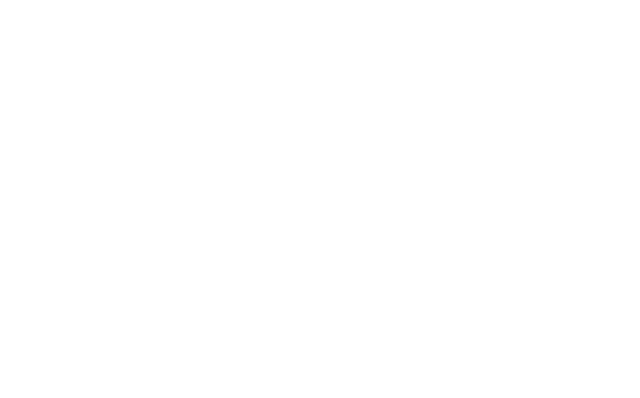
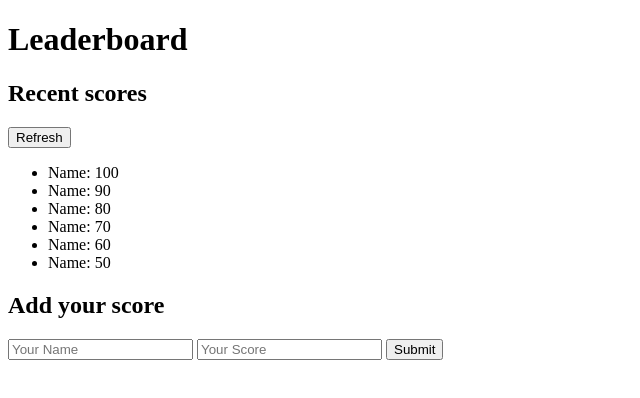
Before and after one commit to akezeth/Leaderboard, a website built with webpack: page src/index.html in a window 1280 px wide. Shown: the whole page, without its empty margins (0-640 px from the left). Built offline with nearby package versions, Linux system fonts and the light colour scheme.

Commit message:
Add basic page structure

```diff
--- a/src/index.html
+++ b/src/index.html
@@ -1,12 +1,54 @@
 <!DOCTYPE html>
 <html lang="en">
-<head>
-  <meta charset="UTF-8">
-  <meta http-equiv="X-UA-Compatible" content="IE=edge">
-  <meta name="viewport" content="width=device-width, initial-scale=1.0">
-  <title>Document</title>
-</head>
-<body>
-
-</body>
+  <head>
+    <meta charset="UTF-8" />
+    <meta http-equiv="X-UA-Compatible" content="IE=edge" />
+    <meta name="viewport" content="width=device-width, initial-scale=1.0" />
+    <title>Document</title>
+  </head>
+  <body>
+    <div class="container">
+      <div class="header">
+        <div class="title">
+          <h1>Leaderboard</h1>
+        </div>
+      </div>
+      <div class="details">
+        <div class="scoreBoard">
+          <div class="recentScore">
+            <h2 class="recentScoreTitle">Recent scores</h2>
+            <button type="button" id="btnRefresh">Refresh</button>
+          </div>
+          <ul id="scoreList">
+            <li>Name: 100</li>
+            <li>Name: 90</li>
+            <li>Name: 80</li>
+            <li>Name: 70</li>
+            <li>Name: 60</li>
+            <li>Name: 50</li>
+          </ul>
+        </div>
+        <div class="addScore">
+          <h2 class="addScoreTitle">Add your score</h2>
+          <form action="#" method="POST">
+            <input
+              type="text"
+              name="name"
+              id="name"
+              placeholder="Your Name"
+              required
+            />
+            <input
+              type="text"
+              name="score"
+              id="score"
+              placeholder="Your Score"
+              required
+            />
+            <button type="button" id="btnAddScore">Submit</button>
+          </form>
+        </div>
+      </div>
+    </div>
+  </body>
 </html>
```
